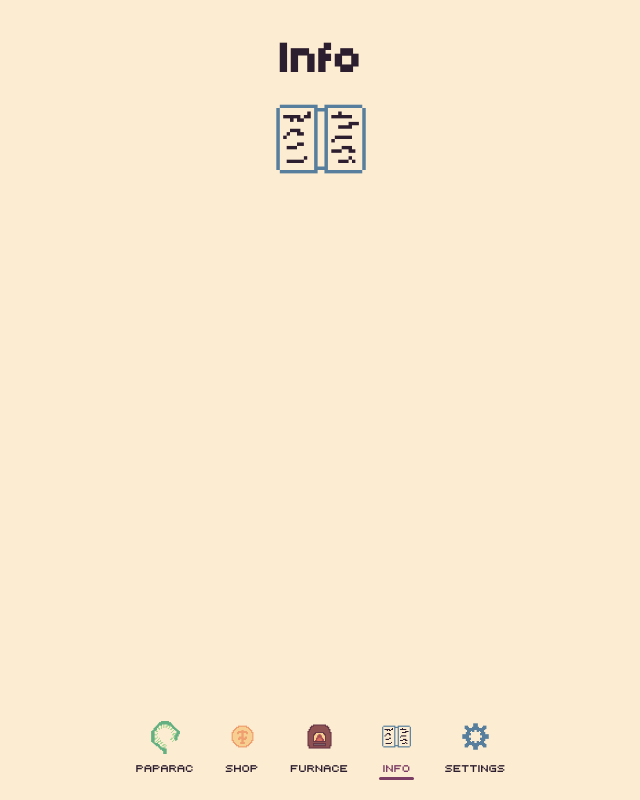
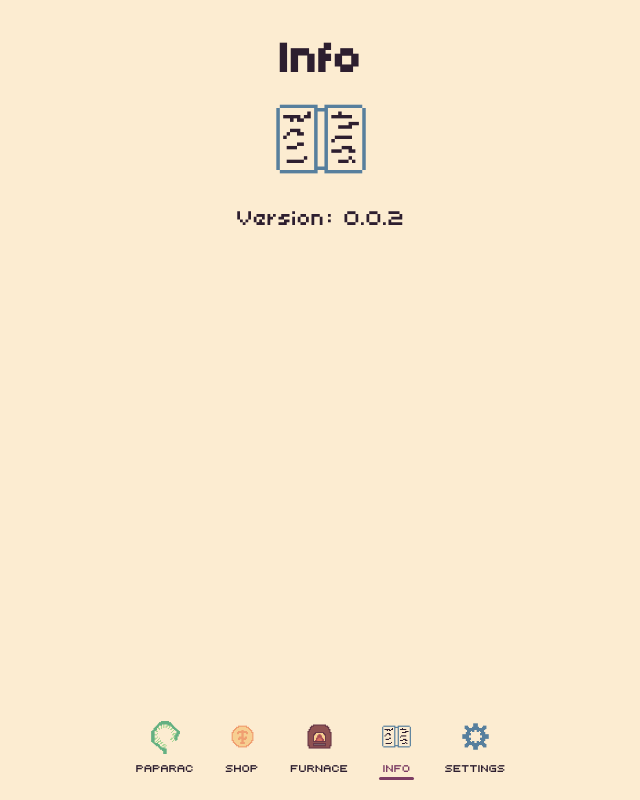
Before and after one commit to dzumita/paparac_kvetka_old, a Vue app: page /encyclopedia in a window 1280 px wide. Shown: the whole page, without its empty margins (319-959 px from the left). Built offline with nearby package versions, Linux system fonts and the light colour scheme.

Commit message:
Add Version

```diff
--- a/package.json
+++ b/package.json
@@ -1,6 +1,6 @@
 {
   "name": "paparac_kvetka",
-  "version": "0.0.1",
+  "version": "0.0.2",
   "license": "AGPL-3.0",
   "description": "Game about alchemical crafting",
   "keywords": [
--- a/src/views/AppEncyclopedia.vue
+++ b/src/views/AppEncyclopedia.vue
@@ -2,6 +2,7 @@
   <div class="app-page">
     <h1>Info</h1>
     <img class="app-page-img" src="../assets/images/encyclopedia.png" alt="encyclopedia">
+    <p>Version: 0.0.2</p>
   </div>
 </template>
 
```
